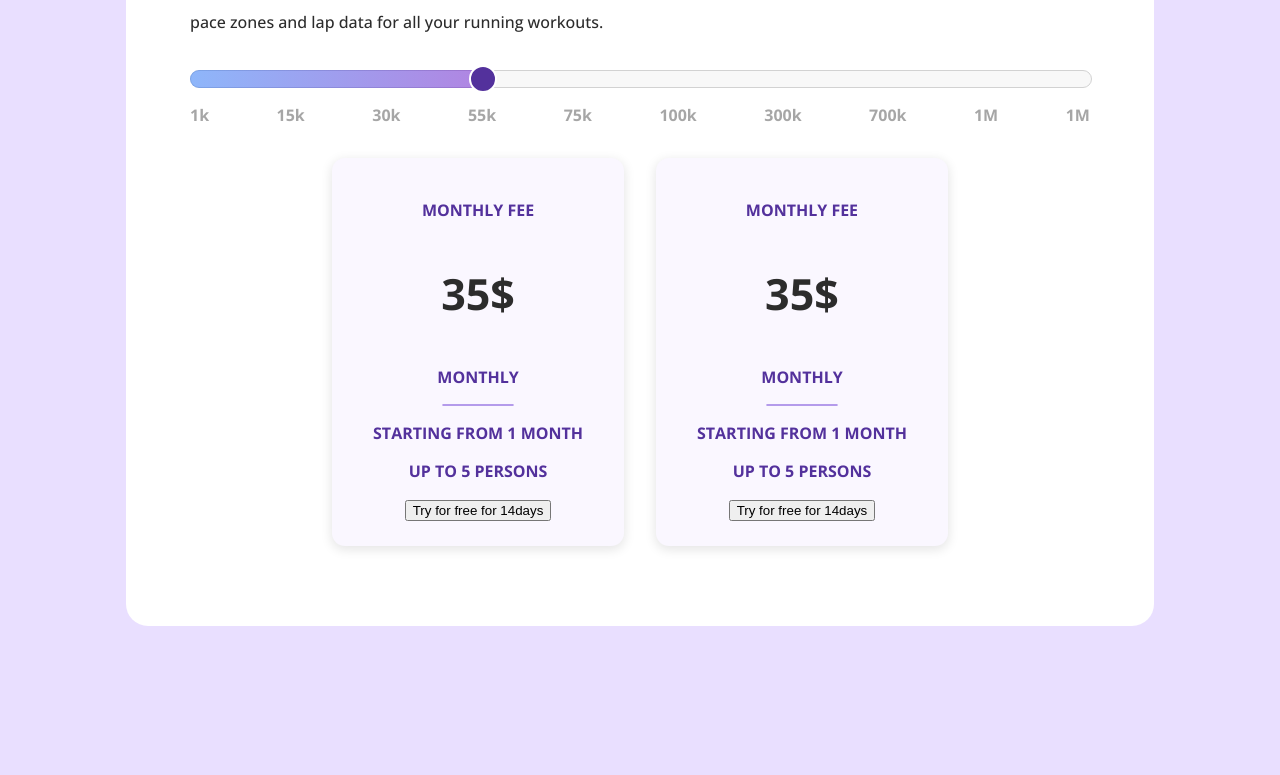
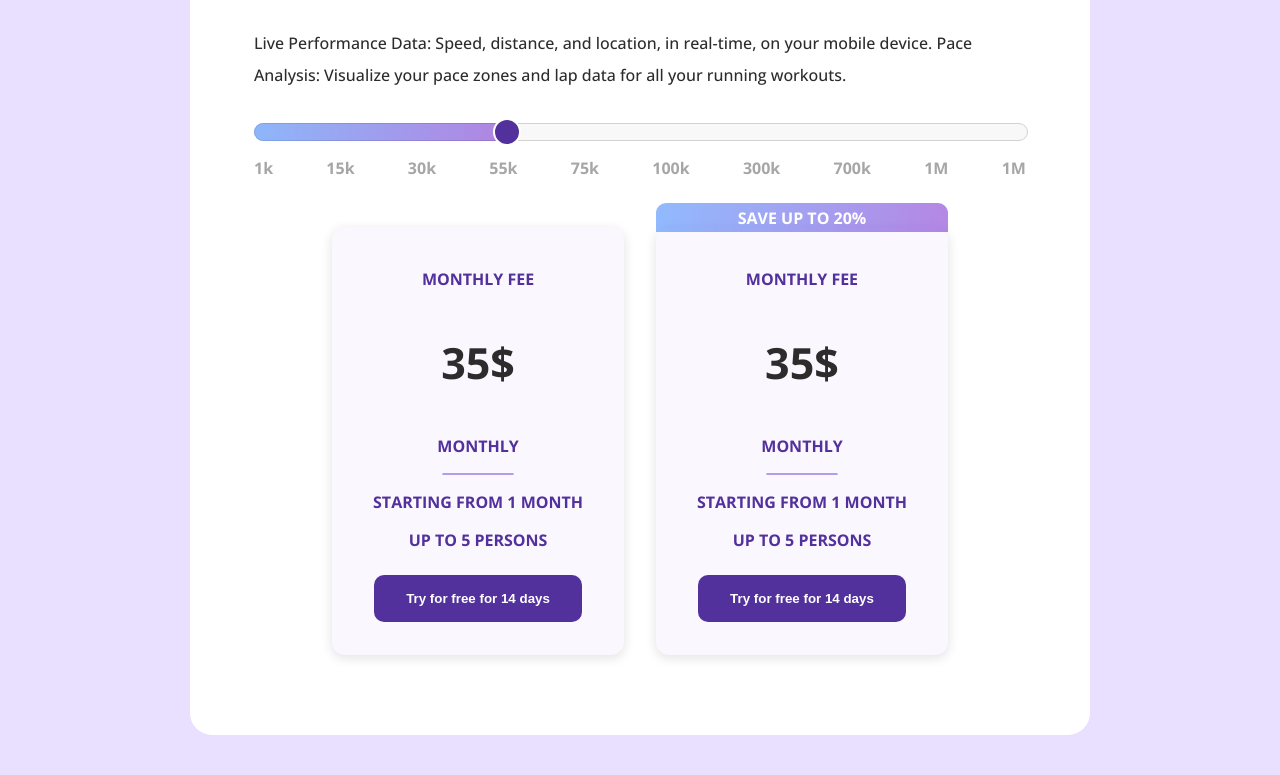
Before and after one commit to OerdBej/Flexible-plan, a plain HTML site: page index.html in a window 1280 px wide. Shown: the part 552-1327 px from the top of the page. Before the commit the page ends 1218 px from the top, so only its background shows below. Drawn offline with nearby package versions, Linux system fonts and the light colour scheme.

Commit message:
finish for the web section

```diff
--- a/index.html
+++ b/index.html
@@ -14,7 +14,7 @@
     <title>Flexible Plan</title>
   </head>
   <body>
-    <h1>Choose your subscription</h1>
+    <h1>Pick your Premium</h1>
     <div class="container">
       <div class="tabs">
         <p>Free</p>
@@ -72,18 +72,21 @@
             <hr />
             <p>Starting from 1 month</p>
             <p>Up to 5 persons</p>
-            <button>Try for free for 14days</button>
+            <button>Try for free for 14 days</button>
           </div>
         </div>
         <div class="card">
           <div class="top-section">
+            <div class="save">
+              <p>Save up to 20%</p>
+            </div>
             <p>Monthly Fee</p>
             <p class="price">35$</p>
             <p>Monthly</p>
             <hr />
             <p>Starting from 1 month</p>
             <p>Up to 5 persons</p>
-            <button>Try for free for 14days</button>
+            <button>Try for free for 14 days</button>
           </div>
         </div>
       </div>
--- a/style.css
+++ b/style.css
@@ -11,9 +11,11 @@ body {
 
 h1 {
   color: rgba(83, 49, 156);
+  margin: 32px 0 64px 0;
 }
 
 .container {
+  box-sizing: border-box;
   background-color: white;
   width: 100%;
   max-width: 900px;
@@ -147,6 +149,7 @@ h1 {
 .slider {
   width: 100%;
   position: relative;
+  margin-bottom: 16px;
 }
 
 .slider .bar {
@@ -189,7 +192,7 @@ h1 {
 
 .slider .point:hover {
   cursor: pointer;
-  transform: scale(1.5);
+  transform: scale(1.3);
 }
 
 /* the scalability section of the users registers */
@@ -221,10 +224,13 @@ h1 {
   text-align: center;
   font-weight: bold;
   color: rgb(83, 49, 156);
-  text-transform: uppercase;
+  transition: 0.25s transform ease;
+  position: relative;
 }
 
 .card .top-section {
+  text-transform: uppercase;
+
   padding: 9px;
 }
 
@@ -241,3 +247,44 @@ h1 {
   border: 1px solid rgb(180, 155, 235);
   border-radius: 2.2px;
 }
+
+/* buttons */
+.cards-container button {
+  border: none;
+  background-color: rgb(83, 49, 156);
+  color: white;
+  padding: 16px 32px;
+  border-radius: 10px;
+  transition: 0.15s transform ease;
+  font-weight: bold;
+  margin: 8px 0;
+}
+.card:hover {
+  transform: translateY(-18px);
+}
+
+.cards-container button:hover {
+  cursor: pointer;
+  transform: scale(1.05);
+}
+
+/* saving section */
+.top-section .save {
+  color: white;
+  background: linear-gradient(
+    to left,
+    rgba(106, 17, 203, 0.5),
+    rgba(37, 117, 252, 0.5)
+  );
+  width: 100%;
+  position: absolute;
+  top: -24px;
+  left: 0;
+  border-top-left-radius: 10px;
+  border-top-right-radius: 10px;
+}
+
+.save p {
+  padding: 0.5px 0;
+  margin: 3px 0;
+}
```
